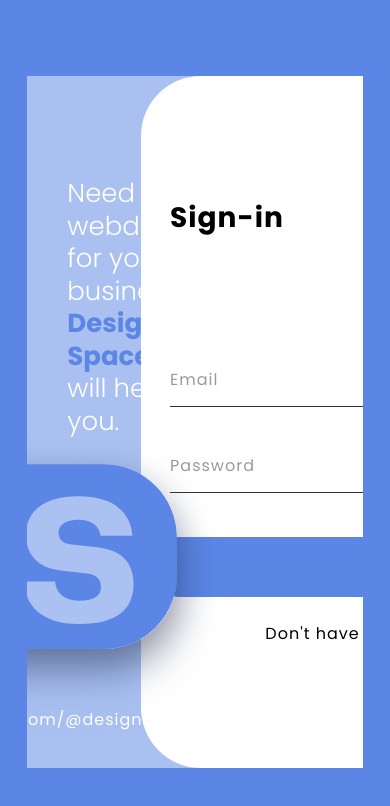
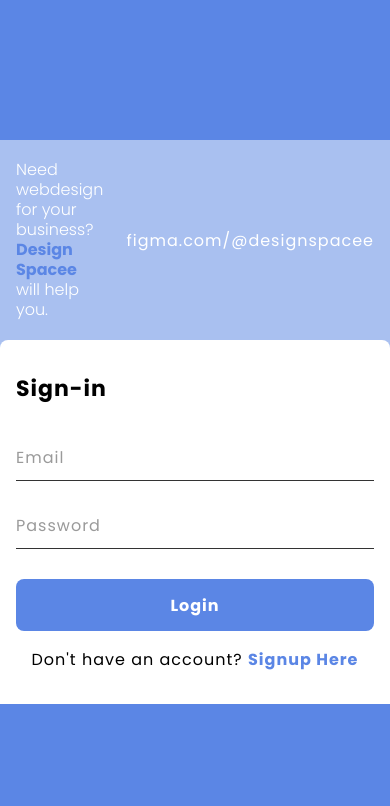
Before and after one commit to maynardvillar/APPDEV1, a React (Vite) app in the folder F_L04_ReactJsStylingFigmaConversion/: page / in a window 390 px wide. Shown: the top 806 px of the page. Built offline with nearby package versions, Linux system fonts and the light colour scheme.

Commit message:
Implement responsive layouts for Login and Sign Up screens

```diff
--- a/F_L04_ReactJsStylingFigmaConversion/src/pages/Login/Login.module.css
+++ b/F_L04_ReactJsStylingFigmaConversion/src/pages/Login/Login.module.css
@@ -113,3 +113,111 @@
     font-weight: var(--font-weight-bold);
     text-decoration: none;
 }
+
+/* =====================================================
+   RESPONSIVE — Tablet (≤ 768px)
+   Collapse side-by-side columns into a single column.
+   Branding panel becomes a compact top strip.
+   ===================================================== */
+@media (max-width: 768px) {
+    /* Wrapper: stack vertically, fill full viewport width */
+    .login {
+        flex-direction: column;
+        width: 100vw;
+        height: auto;
+    }
+
+    /* Left panel: full-width top strip, row layout */
+    .left {
+        width: 100%;
+        padding: 32px 24px;
+        flex-direction: row;
+        align-items: center;
+        gap: 24px;
+    }
+
+    /* Tagline: smaller to fit beside the logo */
+    .tagline {
+        font-size: 20px;
+    }
+
+    /* Logo: shrink to sit beside the tagline */
+    .logo {
+        height: 100px;
+        max-height: 100px;
+        margin: 0;
+    }
+
+    /* Right panel: round the top corners instead of the left side */
+    .right {
+        border-radius: var(--radius-lg) var(--radius-lg) 0 0;
+        padding: 40px 24px;
+    }
+
+    /* Form: fill the panel */
+    .form {
+        width: 100%;
+        max-width: 100%;
+    }
+
+    /* Heading: cut down the large 110px gap below "Sign-in" */
+    .form h2 {
+        margin-bottom: 48px;
+    }
+}
+
+/* =====================================================
+   RESPONSIVE — Mobile (≤ 480px)
+   Tighten all spacing; hide logo; simplify border-radius.
+   ===================================================== */
+@media (max-width: 480px) {
+    /* Wrapper: let height grow with content */
+    .login {
+        min-height: unset;
+    }
+
+    /* Left panel: tighter padding */
+    .left {
+        padding: 20px 16px;
+        gap: 16px;
+    }
+
+    /* Tagline: smallest readable size */
+    .tagline {
+        font-size: 16px;
+    }
+
+    /* Logo: hidden — saves all vertical space for the form */
+    .logo {
+        display: none;
+    }
+
+    /* Right panel: simplified radius, tighter padding */
+    .right {
+        border-radius: var(--radius-sm) var(--radius-sm) 0 0;
+        padding: 32px 16px;
+    }
+
+    /* Heading: tight margin, smaller font */
+    .form h2 {
+        font-size: 22px;
+        margin-bottom: 28px;
+    }
+
+    /* Inputs: tighter padding and spacing */
+    .form input {
+        padding: 12px 0 10px;
+        margin-bottom: 20px;
+    }
+
+    /* Login button: slightly shorter, tighter top margin */
+    .form button {
+        height: 52px;
+        margin-top: 10px;
+    }
+
+    /* "Don't have an account?" link */
+    .signup {
+        margin-top: 16px;
+    }
+}
--- a/F_L04_ReactJsStylingFigmaConversion/src/pages/Signup/Signup.module.css
+++ b/F_L04_ReactJsStylingFigmaConversion/src/pages/Signup/Signup.module.css
@@ -155,3 +155,123 @@
     font-weight: var(--font-weight-bold);
     text-decoration: none;
 }
+
+/* =====================================================
+   RESPONSIVE — Tablet (≤ 768px)
+   Collapse side-by-side columns into a single column.
+   Branding panel becomes a compact top strip.
+   ===================================================== */
+@media (max-width: 768px) {
+    /* Wrapper: stack vertically, fill full viewport width */
+    .signup {
+        flex-direction: column;
+        width: 100vw;
+        height: auto;
+    }
+
+    /* Left panel: full-width top strip, row layout */
+    .left {
+        width: 100%;
+        padding: 32px 24px;
+        flex-direction: row;
+        align-items: center;
+        gap: 24px;
+    }
+
+    /* Tagline: smaller to fit beside the logo */
+    .tagline {
+        font-size: 20px;
+    }
+
+    /* Logo: shrink to sit beside the tagline */
+    .logo {
+        height: 100px;
+        max-height: 100px;
+        margin: 0;
+    }
+
+    /* Right panel: round the top corners instead of the left side */
+    .right {
+        border-radius: var(--radius-lg) var(--radius-lg) 0 0;
+        padding: 40px 24px;
+    }
+
+    /* Form: fill the panel */
+    .form {
+        width: 100%;
+        max-width: 100%;
+    }
+
+    /* Heading: reduce bottom margin */
+    .form h2 {
+        margin-bottom: 32px;
+    }
+}
+
+/* =====================================================
+   RESPONSIVE — Mobile (≤ 480px)
+   Tighten all spacing; hide logo; stack social buttons.
+   ===================================================== */
+@media (max-width: 480px) {
+    /* Wrapper: let height grow with content */
+    .signup {
+        min-height: unset;
+    }
+
+    /* Left panel: tighter padding */
+    .left {
+        padding: 20px 16px;
+        gap: 16px;
+    }
+
+    /* Tagline: smallest readable size */
+    .tagline {
+        font-size: 16px;
+    }
+
+    /* Logo: hidden — saves all vertical space for the form */
+    .logo {
+        display: none;
+    }
+
+    /* Right panel: simplified radius, tighter padding */
+    .right {
+        border-radius: var(--radius-sm) var(--radius-sm) 0 0;
+        padding: 32px 16px;
+    }
+
+    /* Heading: tight margin, smaller font */
+    .form h2 {
+        font-size: 22px;
+        margin-bottom: 20px;
+    }
+
+    /* Social buttons: stack vertically so text doesn't clip */
+    .socials {
+        flex-direction: column;
+        gap: 12px;
+        margin-bottom: 28px;
+    }
+
+    /* OR divider: tighter bottom gap */
+    .divider {
+        margin-bottom: 16px;
+    }
+
+    /* Inputs: tighter padding and spacing */
+    .form input {
+        padding: 12px 0 10px;
+        margin-bottom: 20px;
+    }
+
+    /* Create Account button: slightly shorter, tighter top margin */
+    .submit {
+        height: 52px;
+        margin-top: 10px;
+    }
+
+    /* "Already have an account?" link */
+    .login {
+        margin-top: 16px;
+    }
+}
```
